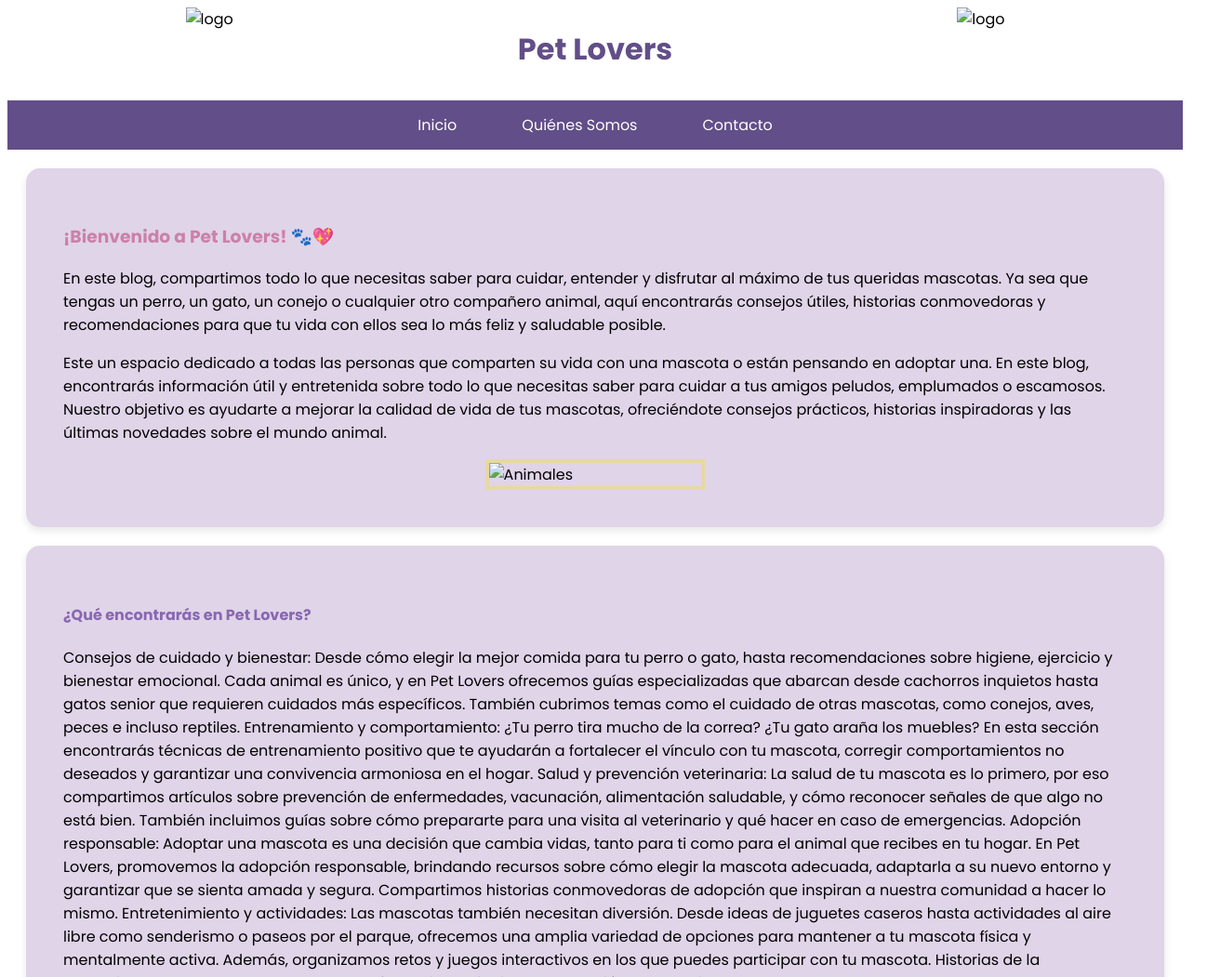
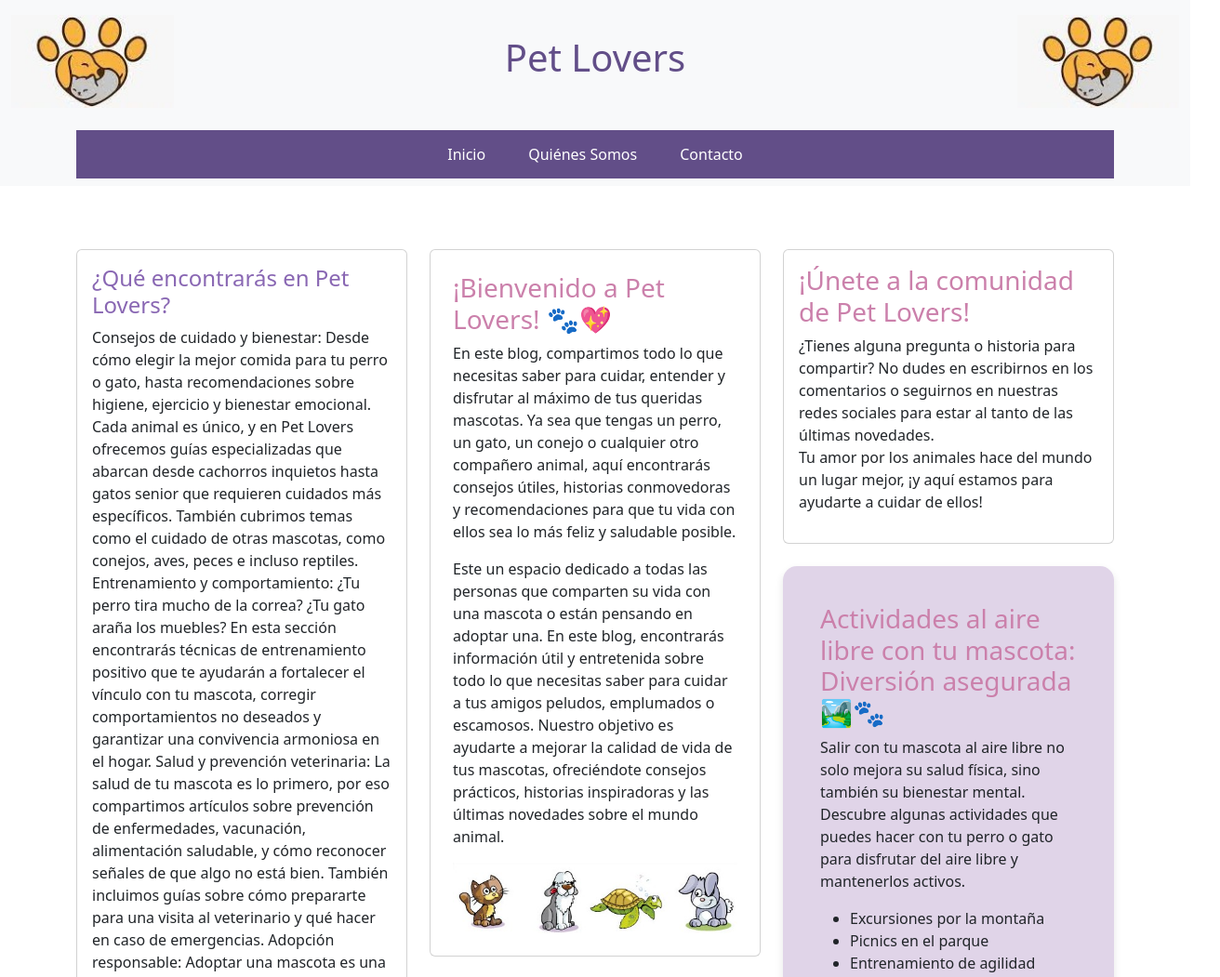
Before and after one commit to ngcortes20/Blog-Pets, a plain HTML site: page ad-l8-1.0/index.html in a window 1280 px wide. Shown: the top 1051 px of the page at 93% size, 1312 px wide, since content can reach past the window. Drawn offline with nearby package versions, Linux system fonts and the light colour scheme.

Commit message:
Pagina de inicio con boostrap

```diff
--- a/ad-l8-1.0/index.html
+++ b/ad-l8-1.0/index.html
@@ -1,39 +1,39 @@
 <!DOCTYPE html>
-<html>
+<html lang="es">
 
 <head>
   <meta charset="utf-8">
-  <meta name="viewport" content="width=device-width">
-  <link rel="preconnect" href="https://fonts.googleapis.com">
-    <link rel="preconnect" href="https://fonts.gstatic.com" crossorigin>
-    <link href="https://fonts.googleapis.com/css2?family=Poppins:ital,wght@0,100;0,200;0,300;0,400;0,500;0,600;0,700;0,800;0,900;1,100;1,200;1,300;1,400;1,500;1,600;1,700;1,800;1,900&display=swap" rel="stylesheet">
+  <meta name="viewport" content="width=device-width, initial-scale=1">
+  <link href="https://cdn.jsdelivr.net/npm/bootstrap@5.3.0-alpha1/dist/css/bootstrap.min.css" rel="stylesheet">
+  <link href="https://fonts.googleapis.com/css2?family=Poppins:wght@100;200;300;400;500;600;700;800;900&display=swap" rel="stylesheet">
+  <link rel="stylesheet" href="style.css">
   <title>The Blog Site Team 5</title>
-  <link rel="stylesheet" href="style.css">
 </head>
+
 <body>
   <header>
-    <div class="inicio-barra">
-      <img class="logo" src="Pic/final.jpeg" alt="logo">
-      <h1>Pet Lovers</h1>
-      <img class="logo" src="Pic/final.jpeg" alt="logo">
+    <div class="container-fluid bg-light py-3 d-flex justify-content-between align-items-center">
+      <img class="logo" src="photos/final.jpeg" alt="logo">
+      <h1 class="text-center">Pet Lovers</h1>
+      <img class="logo" src="photos/final.jpeg" alt="logo">
     </div>
   </header>
-  <nav>
-    <ul class="menu">
-      <li><a href="index.html">Inicio</a></li>
-      <li><a href="index2.html">Quiénes Somos</a></li>
-      <li><a href="index3.html">Contacto</a></li>
+
+  <nav class="navbar navbar-expand-lg navbar-light bg-light">
+    <div class="container">
+      <ul class="navbar-nav menu w-100 justify-content-center">
+        <li class="nav-item"><a class="nav-link" href="index.html">Inicio</a></li>
+        <li class="nav-item"><a class="nav-link" href="index2.html">Quiénes Somos</a></li>
+        <li class="nav-item"><a class="nav-link" href="index3.html">Contacto</a></li>
       </ul>
+    </div>
   </nav>
 
-  <main>
-    <div class="login-container">
-      <h3>¡Bienvenido a Pet Lovers! 🐾💖</h3>
-      <p>En este blog, compartimos todo lo que necesitas saber para cuidar, entender y disfrutar al máximo de tus queridas mascotas. Ya sea que tengas un perro, un gato, un conejo o cualquier otro compañero animal, aquí encontrarás consejos útiles, historias conmovedoras y recomendaciones para que tu vida con ellos sea lo más feliz y saludable posible.</p>
-      <p>Este un espacio dedicado a todas las personas que comparten su vida con una mascota o están pensando en adoptar una. En este blog, encontrarás información útil y entretenida sobre todo lo que necesitas saber para cuidar a tus amigos peludos, emplumados o escamosos. Nuestro objetivo es ayudarte a mejorar la calidad de vida de tus mascotas, ofreciéndote consejos prácticos, historias inspiradoras y las últimas novedades sobre el mundo animal.</p>
-      <img class="img" src="Pic/domesticos.jpg" alt="Animales">
-    </div>
-    <div class="login-container">
+  <main class="container my-5">
+    <div class="row">
+      <!-- Columna Izquierda -->
+      <div class="col-md-4">
+        <div class="card p-3 mb-4">
           <h4>¿Qué encontrarás en Pet Lovers?</h4>
         <p>
             Consejos de cuidado y bienestar: Desde cómo elegir la mejor comida para tu perro o gato, hasta recomendaciones sobre higiene, ejercicio y bienestar emocional. Cada animal es único, y en Pet Lovers ofrecemos guías especializadas que abarcan desde cachorros inquietos hasta gatos senior que requieren cuidados más específicos. También cubrimos temas como el cuidado de otras mascotas, como conejos, aves, peces e incluso reptiles.
@@ -48,14 +48,26 @@
 
             Historias de la comunidad Pet Lovers: Nuestro blog no sería lo mismo sin ti. En esta sección, compartimos relatos reales de dueños de mascotas que han experimentado momentos únicos con sus animales. Desde la superación de problemas de comportamiento hasta rescates emocionantes, estas historias demuestran el profundo impacto que las mascotas tienen en nuestras vidas.</p>
         </div>
+      </div>
 
-    <div class="login-container">
+      <!-- Columna Central (más grande) -->
+      <div class="col-md-4">
+        <div class="card p-4 mb-4">
+          <h3>¡Bienvenido a Pet Lovers! 🐾💖</h3>
+      <p>En este blog, compartimos todo lo que necesitas saber para cuidar, entender y disfrutar al máximo de tus queridas mascotas. Ya sea que tengas un perro, un gato, un conejo o cualquier otro compañero animal, aquí encontrarás consejos útiles, historias conmovedoras y recomendaciones para que tu vida con ellos sea lo más feliz y saludable posible.</p>
+      <p>Este un espacio dedicado a todas las personas que comparten su vida con una mascota o están pensando en adoptar una. En este blog, encontrarás información útil y entretenida sobre todo lo que necesitas saber para cuidar a tus amigos peludos, emplumados o escamosos. Nuestro objetivo es ayudarte a mejorar la calidad de vida de tus mascotas, ofreciéndote consejos prácticos, historias inspiradoras y las últimas novedades sobre el mundo animal.</p>
+          <img class="img-fluid" src="photos/domesticos.jpg" alt="Animales">
+        </div>
+      </div>
+
+      <!-- Columna Derecha -->
+      <div class="col-md-4">
+        <div class="card p-3 mb-4">
           <h3>¡Únete a la comunidad de Pet Lovers!</h3>
         <p>¿Tienes alguna pregunta o historia para compartir? No dudes en escribirnos en los comentarios o seguirnos en nuestras redes sociales para estar al tanto de las últimas novedades.
         <br>
         Tu amor por los animales hace del mundo un lugar mejor, ¡y aquí estamos para ayudarte a cuidar de ellos!</p>
         </div>
-
         <div class="login-container">
           <h3>Actividades al aire libre con tu mascota: Diversión asegurada 🏞️🐾</h3>
           <p>Salir con tu mascota al aire libre no solo mejora su salud física, sino también su bienestar mental. Descubre algunas actividades que puedes hacer con tu perro o gato para disfrutar del aire libre y mantenerlos activos.</p>
@@ -65,7 +77,7 @@
               <li>Entrenamiento de agilidad</li>
 
           </ul>
-    <img class="img" src="Pic/article.jpeg" alt="Animales">
+          <img class="img" src="photos/article.jpeg" alt="Animales">
           <br>
             <label for="nombre">Nombre:</label>
             <input type="text" id="nombre" name="nombre" placeholder="Tu nombre" required><br><br>
@@ -76,10 +88,15 @@
             <textarea id="comentario" name="comentario" placeholder="Escribe tu comentario aquí..." required></textarea><br><br>
             <button type="submit">Enviar comentario</button>
           </div>
+      </div>
+    </div>
   </main>
 
-  <footer>
-    <div class="left">
+  <footer class="text-white py-4">
+    <div class="container">
+      <div class="row">
+        <!-- Columna izquierda -->
+        <div class="col-md-4 left">
           <h3>Autores</h3>
           <ul>
             <li>Tatiana Campos</li>
@@ -89,13 +106,21 @@
             <li>Xiomara Sanchez</li>
           </ul>
         </div>
-    <div class="center">
+
+        <!-- Columna central -->
+        <div class="col-md-4 center text-center">
           <h3>Pet Lovers</h3>
         </div>
-    <div class="right">
-        <p>Contacto: <a href="mailto:petlovers@gmail.com">petlovers@gmail.com</a></p>
+
+        <!-- Columna derecha -->
+        <div class="col-md-4 right text-end">
+          <p>Contacto: <a href="mailto:petlovers@gmail.com" class="text-white">petlovers@gmail.com</a></p>
+        </div>
+      </div>
     </div>
   </footer>
+
+  <script src="https://cdn.jsdelivr.net/npm/bootstrap@5.3.0-alpha1/dist/js/bootstrap.bundle.min.js"></script>
 </body>
 
 </html>
--- a/ad-l8-1.0/style.css
+++ b/ad-l8-1.0/style.css
@@ -20,6 +20,7 @@ text-align: center;
   position: relative;
   justify-content: center;
   background-color: #624E88;
+  width: 100%;
 }
 
 .menu li {
```
Also changed, not shown: ad-l8-1.0/index2.html (+1 -1 lines). Lines whose indentation alone changed are shown as unchanged.
